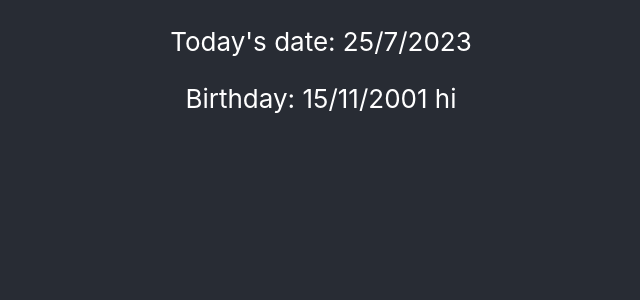
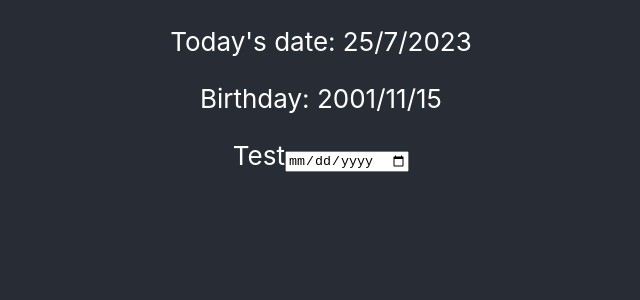
Before and after one commit to alwinchoi/Webpage, a React (Create React App) app in the folder my-app/: page / in a window 1280 px wide. Shown: the top 300 px of the page, without its empty margins (319-959 px from the left). Built offline with nearby package versions, Linux system fonts and the light colour scheme.

Commit message:
added date picker to set birthday for useState

```diff
--- a/my-app/src/App.js
+++ b/my-app/src/App.js
@@ -5,7 +5,7 @@ import React, { useState, useEffect } from "react";
 import Settings from './Component/Settings';
 
 function App() {
-  const [birthday, SetBirthday] = useState('15/11/2001');
+  const [birthday, SetBirthday] = useState('2001/11/15');
   const [nickname, SetNickName] = useState('小猫咪');
 
   return (
--- a/my-app/src/Component/MainBody.js
+++ b/my-app/src/Component/MainBody.js
@@ -6,6 +6,8 @@ const MainBody = props => {
     const current = new Date()
     const date = `${current.getDate()}/${current.getMonth() + 1}/${current.getFullYear()}`
     const birthday = props.birthday
+    // const birthday = new Date(props.birthday.substr(0, 4).props.birthday.substr(5, 7), props.birthday.substr(8,))
+    // const date2 = `${birthday.getDate()}/${birthday.getMonth() + 1}/${birthday.getFullYear()}`
 
     //componentDidUpdate, when there is update to props
     useEffect(() => {
@@ -18,7 +20,8 @@ const MainBody = props => {
     }, [props])
 
     const calculateDiff = () => {
-        return "hi"
+        // const compare = current - birthday;
+        // return compare.toISOString()
     }
 
     return (
@@ -30,6 +33,9 @@ const MainBody = props => {
                     Birthday: {birthday} {calculateDiff()}
                 </p>
             </div>
+            <div>
+                {props.children}
+            </div>
         </div>
     )
 }
--- a/my-app/src/Component/Settings.js
+++ b/my-app/src/Component/Settings.js
@@ -0,0 +1,26 @@
+// import css
+import { useState, useEffect } from 'react';
+
+const Settings = props => {
+    const [date, SetDate] = useState(new Date());
+
+    const changeNickName = (name) => {
+        props.SetNickName(name)
+    }
+
+    const changeBirthday = (date) => {
+        let temp = new Date(date.timeStamp)
+        console.log(temp)
+        console.log("here")
+        // props.SetBirthday(date)
+    }
+
+    return (
+        <div>
+            Test
+            <input type="date" onChange={(value) => changeBirthday(value)} />
+        </div>
+    )
+}
+
+export default Settings;
```
